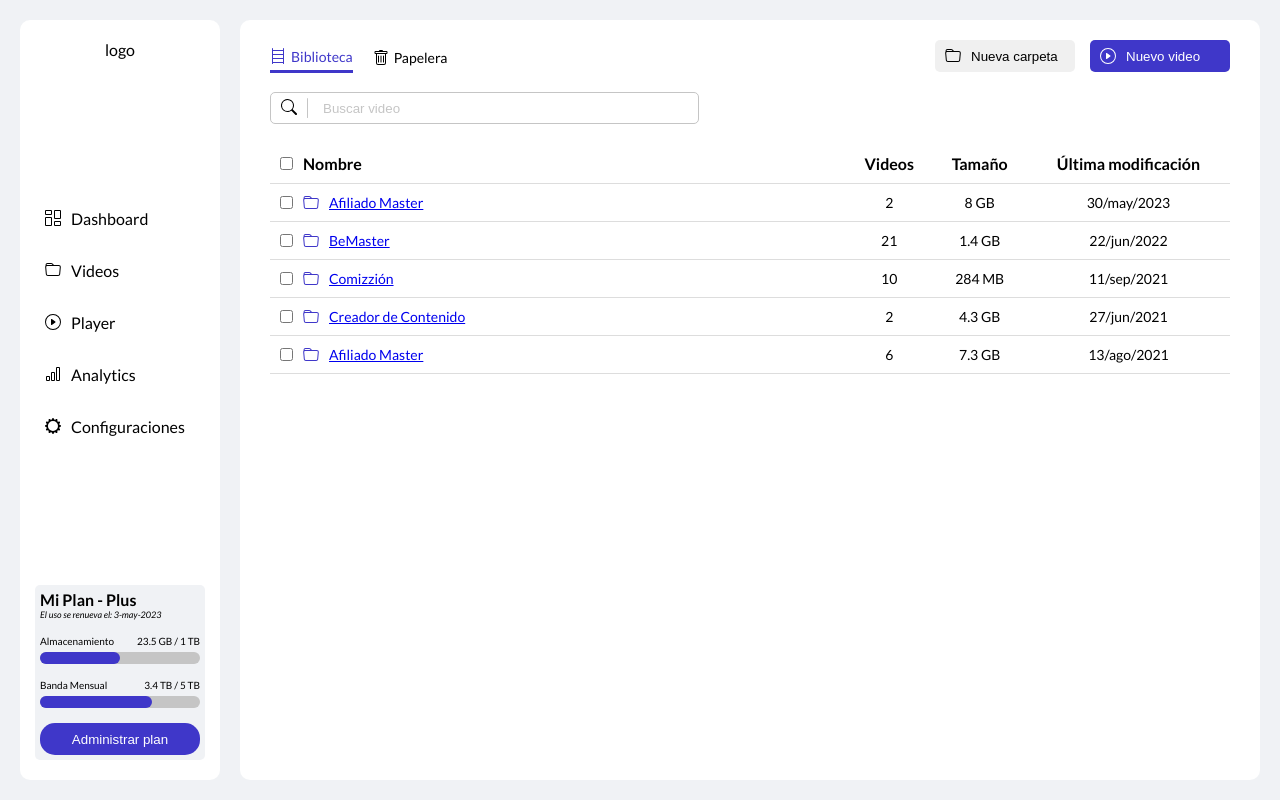
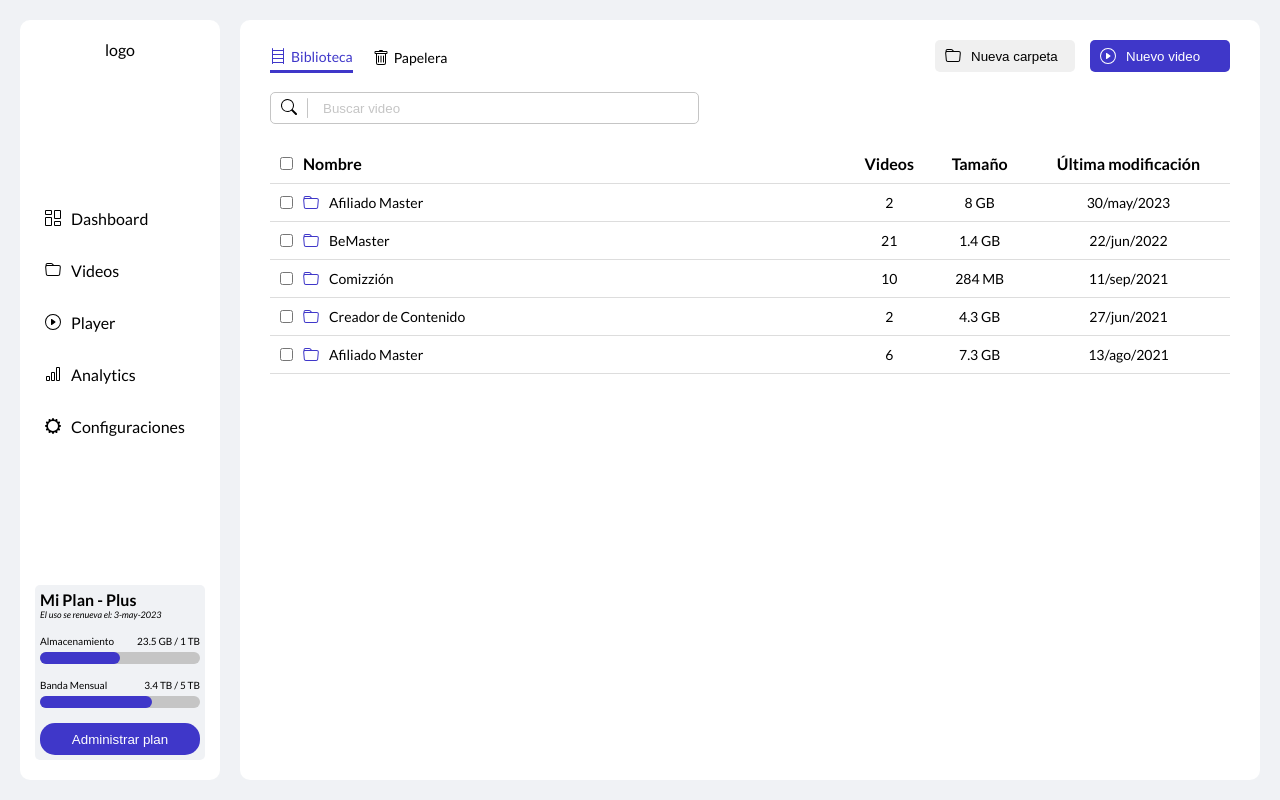
Before and after one commit to jesusalberto11/VideoTool, a React (Vite) app: page / in a window 1280 px wide. Built offline with nearby package versions, Linux system fonts and the light colour scheme.

Commit message:
Update: Added hover effect to video title

```diff
--- a/src/styles/pages/DashboardPage.css
+++ b/src/styles/pages/DashboardPage.css
@@ -45,4 +45,12 @@
 
 .video-name {
   cursor: pointer;
+
+  text-decoration: none;
+
+  color: #000;
 }
+
+.video-name:hover {
+  text-decoration: underline;
+}
```
